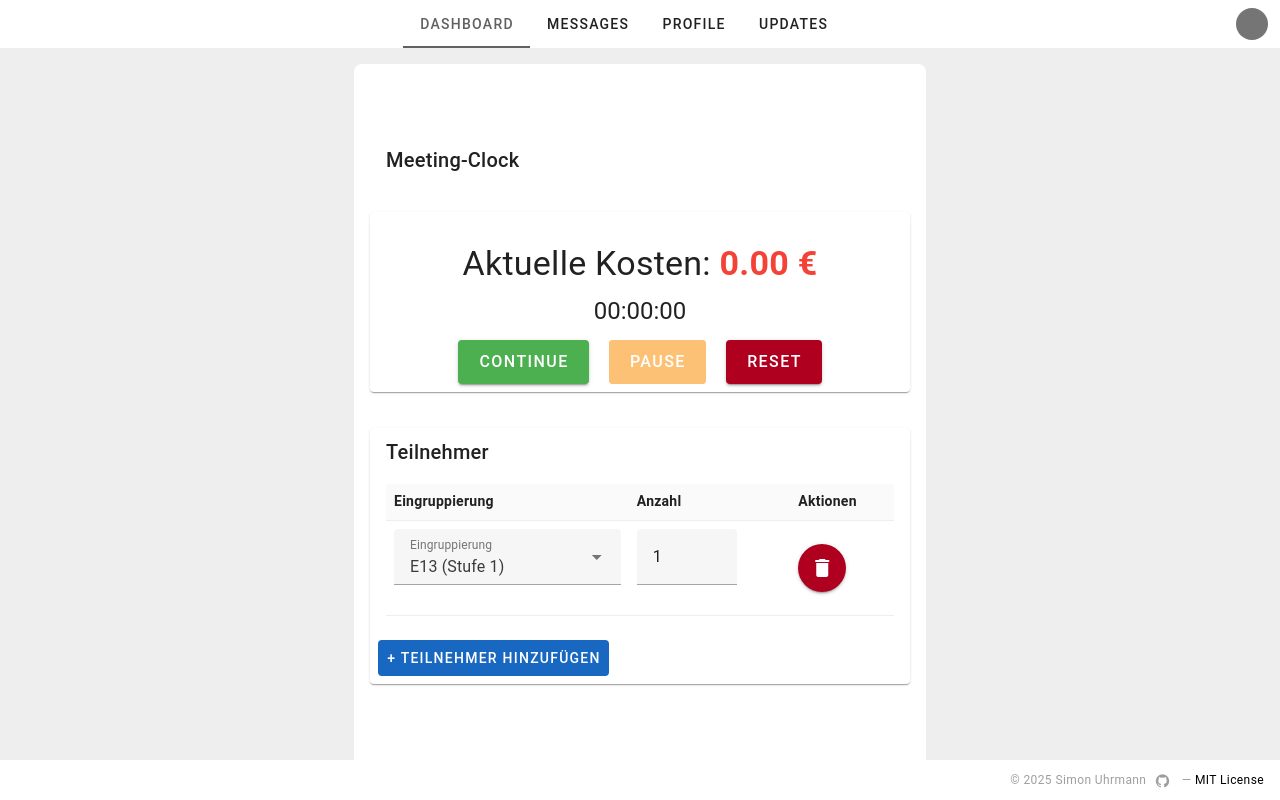
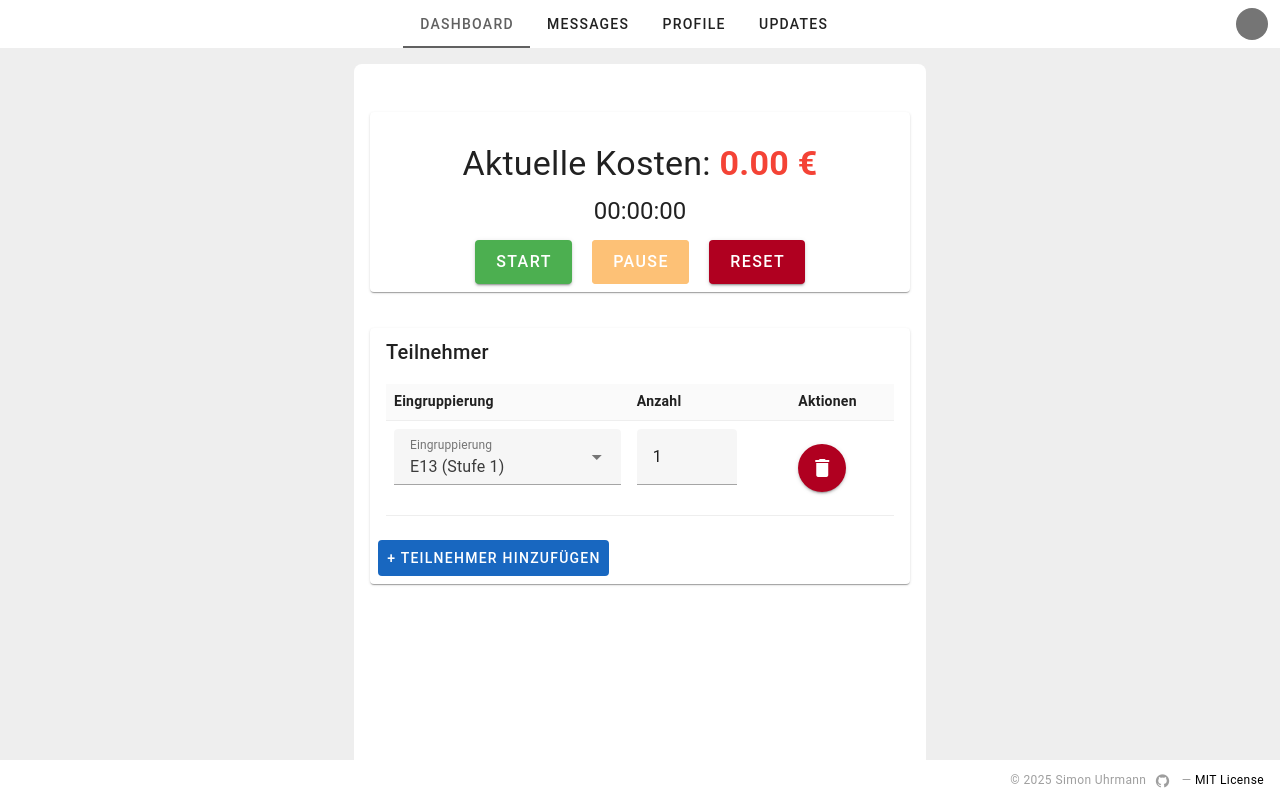
Before and after one commit to suhrmann/meeting-clock, a Vue app: page / in a window 1280 px wide. Shown: the top 800 px of the page. Built offline with nearby package versions, Linux system fonts and the light colour scheme.

Commit message:
Beautify Meeting Clock

```diff
--- a/src/components/MeetingClockView.vue
+++ b/src/components/MeetingClockView.vue
@@ -1,18 +1,9 @@
 <template>
   <v-app>
     <v-main>
-      <v-container class="py-6">
-        <!-- Überschrift -->
+      <v-container class="py-0">
+        <!-- Timer-Bereich -->
         <v-row justify="center">
-          <v-col>
-            <v-card flat>
-              <v-card-title>Meeting-Clock</v-card-title>
-            </v-card>
-          </v-col>
-        </v-row>
-
-        <!-- Timer-Bereich -->
-        <v-row justify="center" class="mt-4">
           <v-col>
             <v-card outlined>
               <v-card-title class="d-flex flex-column align-center">
@@ -39,7 +30,7 @@
                     :disabled="store.isRunning"
                     @click="handleStart"
                   >
-                    {{ store.isRunning ? 'Start' : 'Continue' }}
+                    {{ !store.isRunning && store.elapsedSeconds == 0 ? 'Start' : 'Continue' }}
                   </v-btn>
                   <v-btn
                     color="warning"
```
